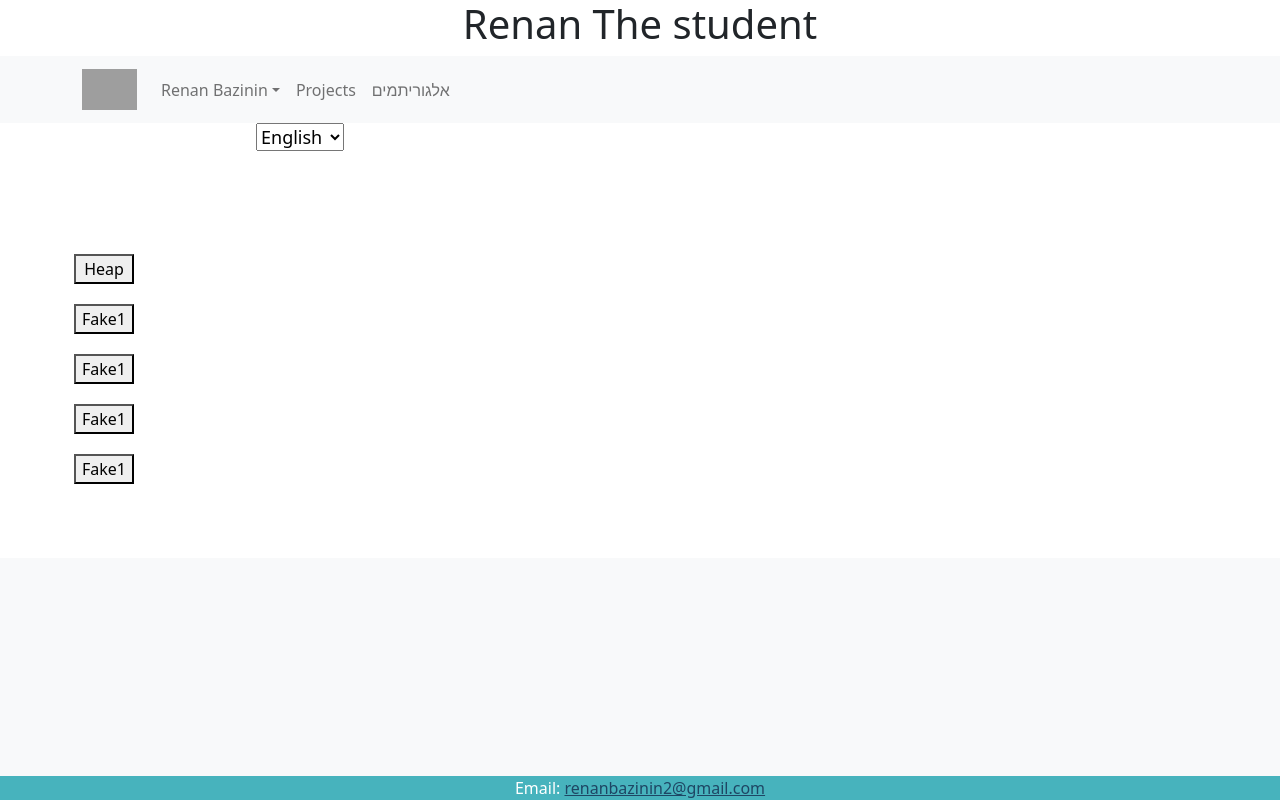
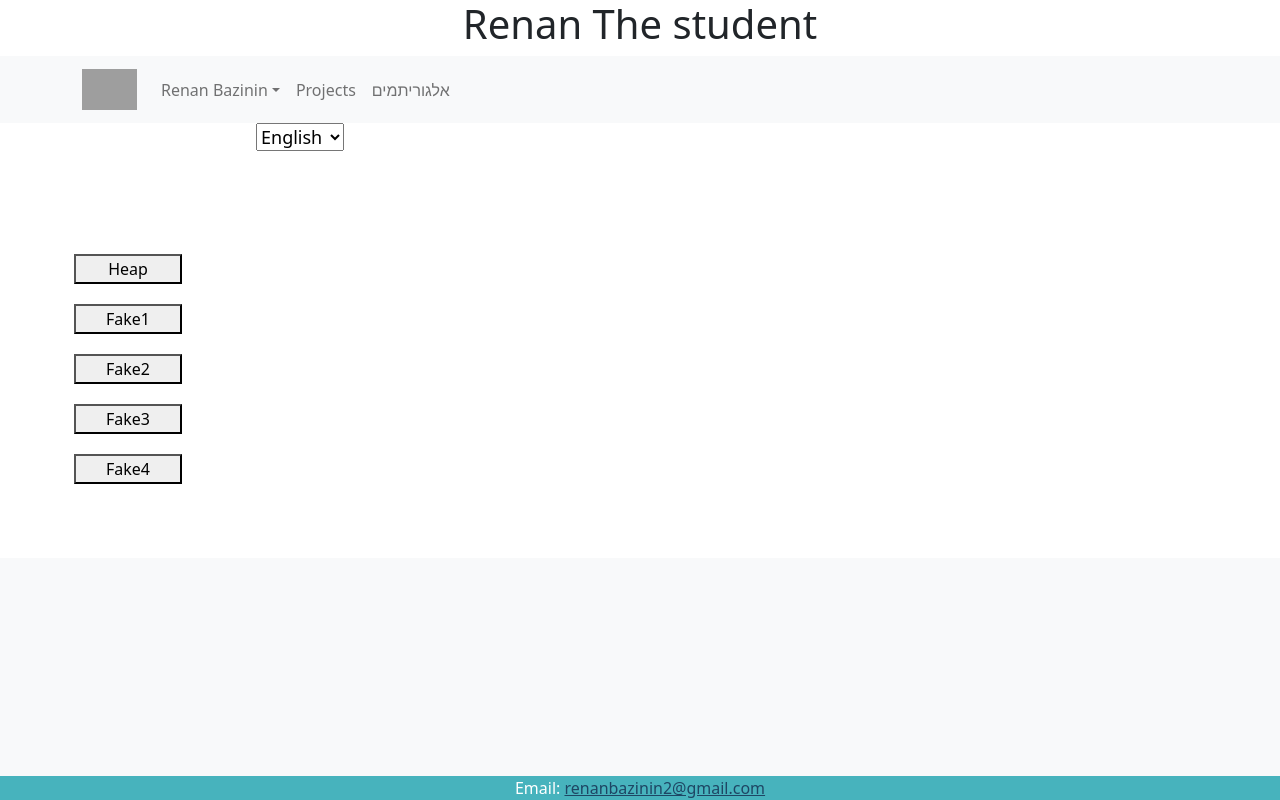
Before and after one commit to renanbazinin/RenanBazininSite, a React (Create React App) app: page /#/Algorithms in a window 1280 px wide. Built offline with nearby package versions, Linux system fonts and the light colour scheme; grey boxes are pictures that could not be loaded.

Commit message:
cool buttons for algo

```diff
--- a/src/App.css
+++ b/src/App.css
@@ -81,7 +81,7 @@ a:visited {
 
 .algo-navigation {
 
-
+  width: 10%;
   margin: 5%;
   display: flex;
   flex-direction: column;
@@ -92,8 +92,21 @@ a:visited {
 
   display: flex;
   flex-direction: column;
+  width: 80%;
 }
 
 .button-space{
   margin: 10px;
 }
+
+.button-space:hover{
+  margin: 10px;
+  color: red;
+}
+
+.button-pressed{
+
+  border: 0ch;
+  font-size: xxx-large;
+  background-color: rgb(255, 255, 255);
+}
--- a/src/Comp/Algorithms.js
+++ b/src/Comp/Algorithms.js
@@ -4,16 +4,37 @@ import { Routes, Route, Link ,useNavigate, Outlet,useParams } from "react-router
 
 export default function Algorithms() {
 
+  const handleNav = (e)=>{
+
+    const element = e.target
+    let c = element.closest("div");
+
+     const arrayOfBTC = c.getElementsByTagName('button')
+
+
+
+
+    for (let btc of arrayOfBTC) {
+      btc.className='button-space';
+      console.log(btc)
+      if(btc.innerHTML===e.target.innerHTML)
+       btc.className='button-pressed';
+
+    }
+    navigate("HeapExam")
+  }
+
+
     const navigate = useNavigate()
   return (
     <div className='algo-comp' >
         <div className='algo-navigation'>
 
-    <button  onClick={()=>{navigate("HeapExam")}} className='button-space'>Heap</button>
-    <button  onClick={()=>{navigate("HeapExam")}} className='button-space'>Fake1</button>
-    <button  onClick={()=>{navigate("HeapExam")}} className='button-space'>Fake1</button>
-    <button  onClick={()=>{navigate("HeapExam")}} className='button-space'>Fake1</button>
-    <button  onClick={()=>{navigate("HeapExam")}} className='button-space'>Fake1</button>
+    <button  onClick={(e)=>{handleNav(e)}} className='button-space'>Heap</button>
+    <button  onClick={(e)=>{handleNav(e)}} className='button-space'>Fake1</button>
+    <button  onClick={(e)=>{handleNav(e)}}  className='button-space'>Fake2</button>
+    <button  onClick={(e)=>{handleNav(e)}}  className='button-space'>Fake3</button>
+    <button  onClick={(e)=>{handleNav(e)}}  className='button-space'>Fake4</button>
       </div>
         <div className='algo-some '>
 
--- a/src/Comp/HeapExam.js
+++ b/src/Comp/HeapExam.js
@@ -207,8 +207,8 @@ export default function HeapExam() {
             {err?"Size must bigger than 1":""}
             <br/>
             {stats.heap.length>0?<div>
-              {action.stat?<button onClick={addHeap} >Add order needed to print</button>:""}<br/>
-              {action.stat?<button onClick={removeFromHeap}>Print!</button>:<img  style={{"width":"40px"}} src="https://upload.wikimedia.org/wikipedia/commons/b/b1/Loading_icon.gif"></img>}<br/>
+              {action.stat?<button onClick={addHeap} >Add order needed to print</button>:<button>Wait</button>}<br/>
+              {action.stat?<button onClick={removeFromHeap}>Print!</button>:<img  style={{"width":"50px"}} src="https://upload.wikimedia.org/wikipedia/commons/b/b1/Loading_icon.gif"></img>}<br/>
             </div>:""}
 
       </div>:
```
